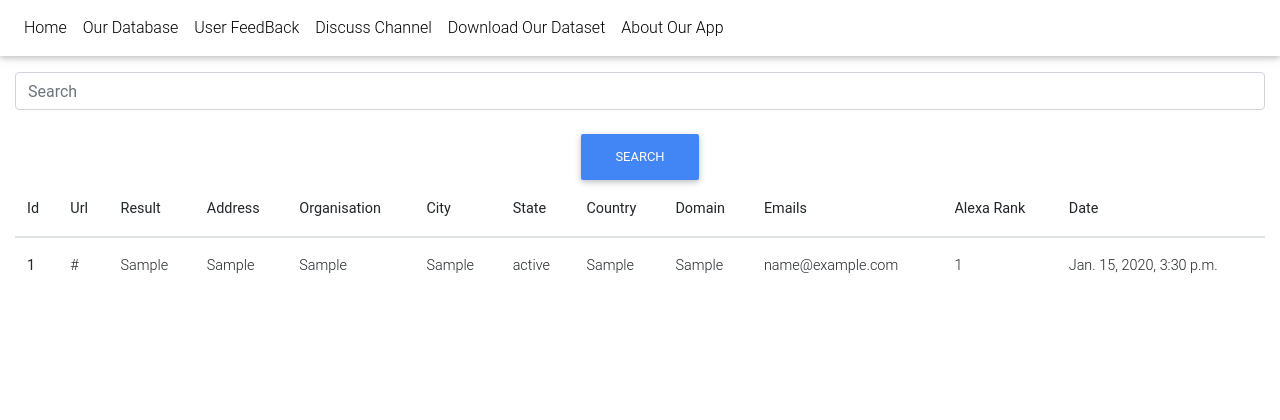
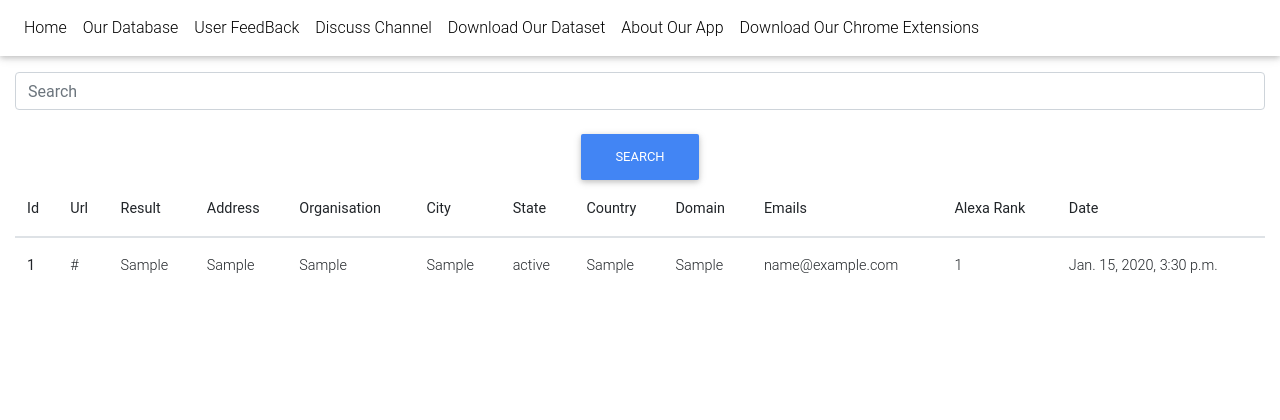
Before and after one commit to princegaur707/URL-Status, a Django app: page /geturlhistory in a window 1280 px wide. Shown: the top 420 px of the page. Run offline with Django 3.2, Linux system fonts and the light colour scheme; tables that the repository leaves empty hold one stand-in row (Sample ...); some libraries are stand-ins or nearby versions.

Commit message:
file added

```diff
--- a/templates/getdataset.html
+++ b/templates/getdataset.html
@@ -7,7 +7,9 @@
             {% load static %}
             <a href="{% static 'dataset.csv' %}" class="btn btn-success" download style="margin:0rem auto 5rem auto;">Download</a>
             <a href="{% url 'index' %}" style="margin:0rem auto 5rem auto;" class="btn btn-primary">Go Back Home</a>
+            <a href="{% static '' %}" style="margin:0rem auto 5rem auto;" class="btn btn-success">Download Our Chrome Extension</a>
         </div>
     </div>
 </div>
+
 {% endblock %}
--- a/templates/index.html
+++ b/templates/index.html
@@ -66,6 +66,9 @@
         </li>
         <li class="nav-item">
           <a class="nav-link" href="{% url 'about' %}">About Our App</a>
+        </li>
+        <li class="nav-item">
+          <a class="nav-link" href="{% static 'about' %}">Download Our Chrome Extensions</a>
         </li>
       </ul>
       <!-- Links -->
--- a/templates/list.html
+++ b/templates/list.html
@@ -12,7 +12,7 @@
         </div>
     </div>
     <div class="row" style="margin-bottom: 5rem;">
-        <div class="col-md-12 table-responsive text-nowrap" style="margin: 0 auto;">
+        <div class="col-md-12 table-responsive" style="margin: 0 auto;">
             <table class="table">
                 <thead>
                   <tr>
```
